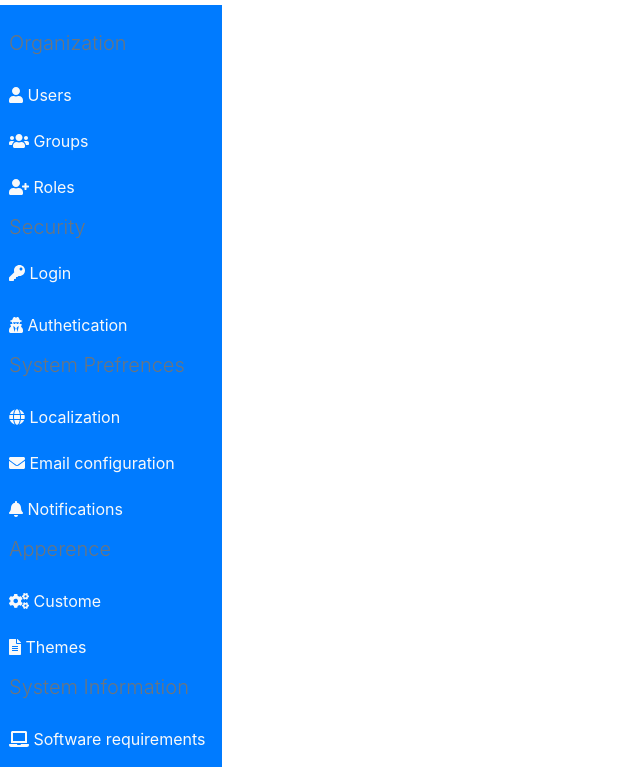
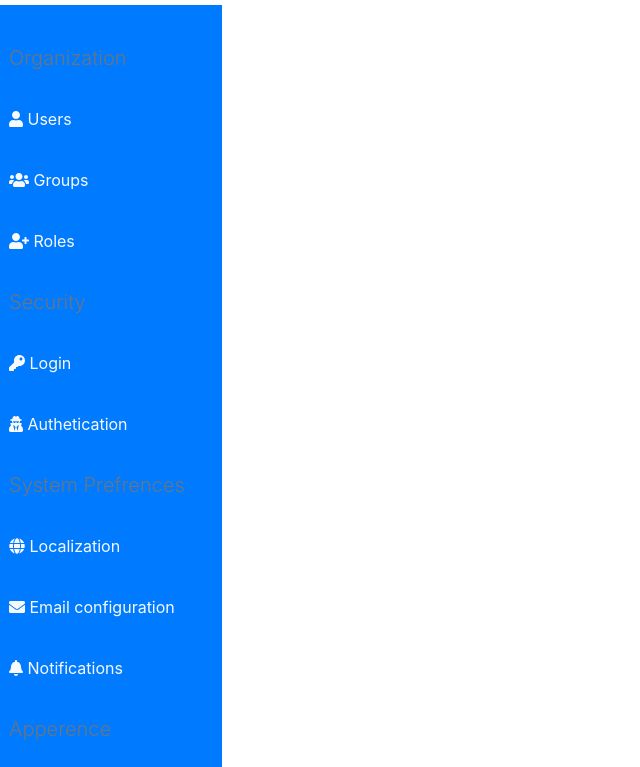
Before and after one commit to milaendo/vueJs-icon-sidebar, a plain HTML site: page index.html in a window 1280 px wide. Shown: the part 33-800 px from the top of the page, without its empty margins (0-640 px from the left). Drawn offline with nearby package versions, Linux system fonts and the light colour scheme.

Commit message:
menu toggle

```diff
--- a/index.html
+++ b/index.html
@@ -12,7 +12,7 @@
       <img src="img/Logo1.png">
       <button class="btn-primary" @click="isSeen = !isSeen"><i class="fas icon fa-bars"></i></button>
       <div class="row p-2">
-        <ul style="height:100%;" class="l-0 p-3 list-unstyled position-fixed bg-primary text-light sidebarmenu" v-bind:class="[isSeen ? col-2 : col-1]">
+        <ul style="height:100%;" class="l-0 p-3 list-unstyled position-fixed bg-primary text-light sidebarmenuicons" v-bind:class="[isSeen ? col-2 : col-1]">
           <li class="h5 text-muted font-weight-light" v-show="isSeen">Organization</li>
           <li><i class="fas icon fa-user "></i> <span v-show="isSeen">Users</span></li>
           <li><i class="fas icon fa-users"></i> <span v-show="isSeen" >Groups</span></li>
@@ -41,8 +41,9 @@
        height: 36px;
        margin:10px 0;
      }
-     .sidebarmenu .icon{
-       margin-top: 10px;
+     .sidebarmenuicons li{
+       height: 36px;
+       margin:25px 0;
      }
     </style>
     <script>
```
